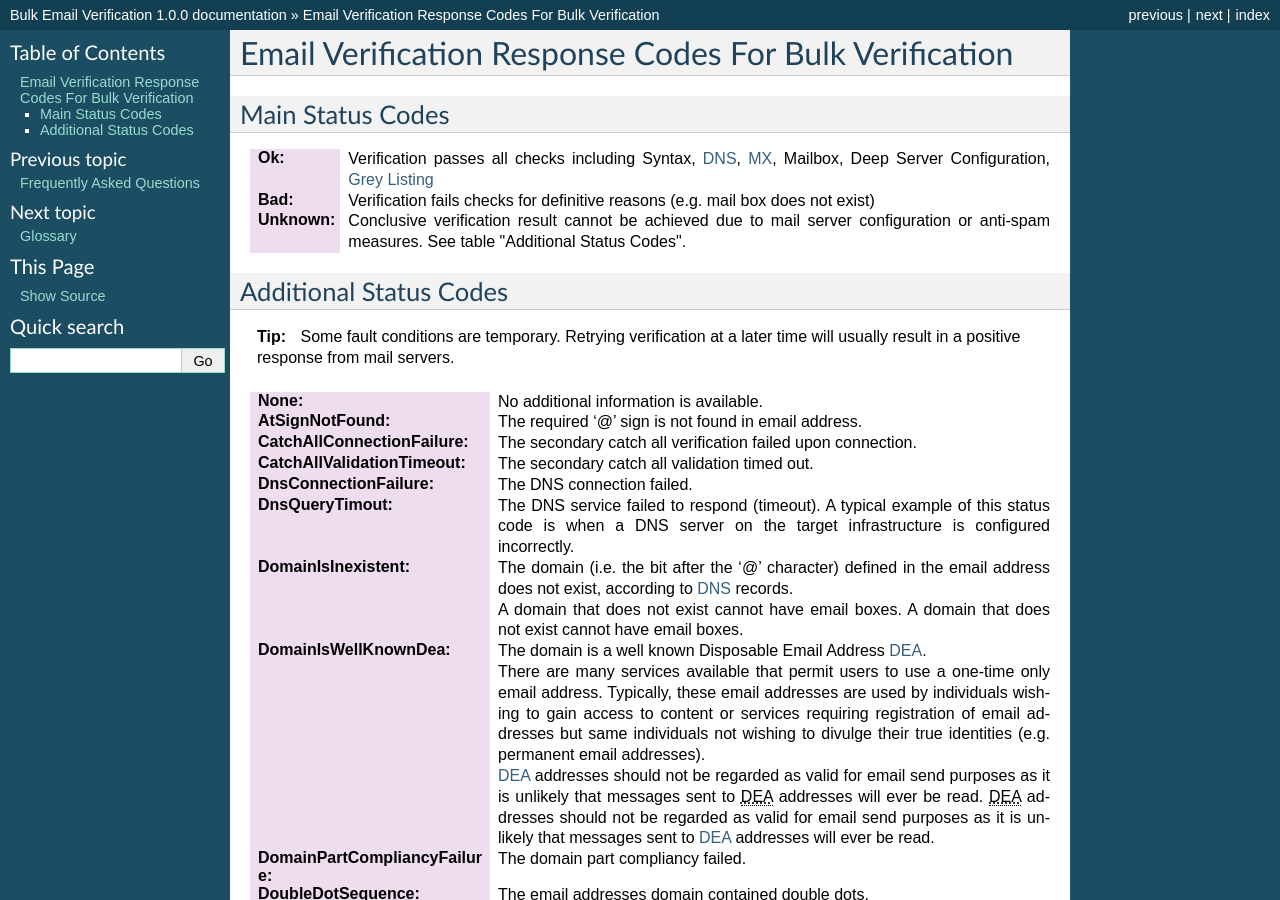
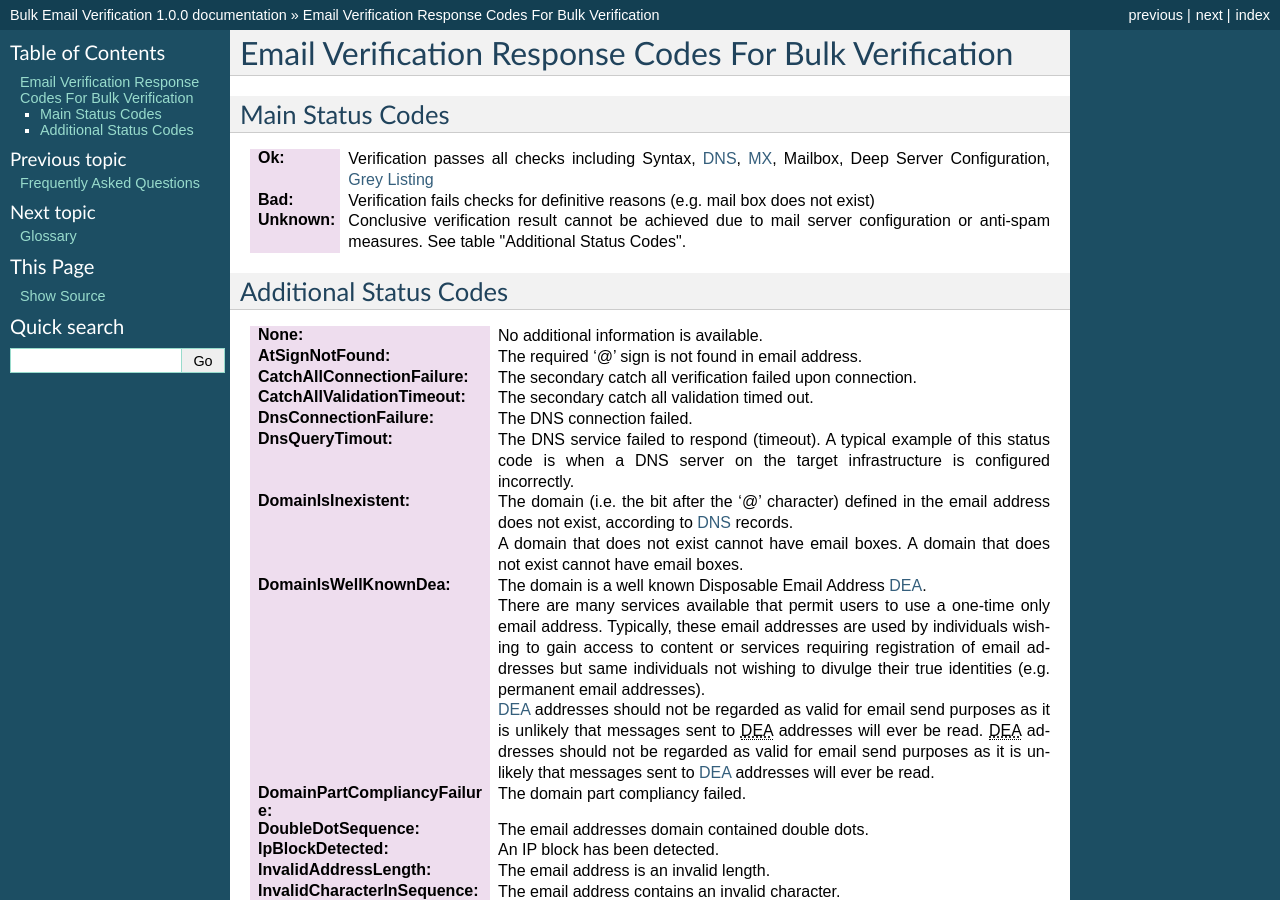
Before and after one commit to emailverifyapicom/docs-bulk, a Sphinx documentation site: the page built from docs/status-codes.rst, in a window 1280 px wide and 900 px high. Built offline with Sphinx 7.4.7, drawn with Linux system fonts in a browser that asks for light colours.

Commit message:
Removed status-code tip and remaining realtime reference

```diff
--- a/docs/features.rst
+++ b/docs/features.rst
@@ -42,7 +42,7 @@
 
 What it does
 ------------
-`emailverifyapi.com`_ is used to check email addresses in real-time.
+`emailverifyapi.com`_ is used to check email addresses in bulk.
 Not only are syntax and domain checked, but that the user mailbox
 is available too. This is the only way to know for sure if an email address is valid.
 
--- a/docs/status-codes.rst
+++ b/docs/status-codes.rst
@@ -22,8 +22,6 @@
 
 Additional Status Codes
 ^^^^^^^^^^^^^^^^^^^^^^^
-.. tip::	Some fault conditions are temporary. Retrying verification at a later time will usually result in a positive response from mail servers.
-
 :None:
 	No additional information is available.
 
```
